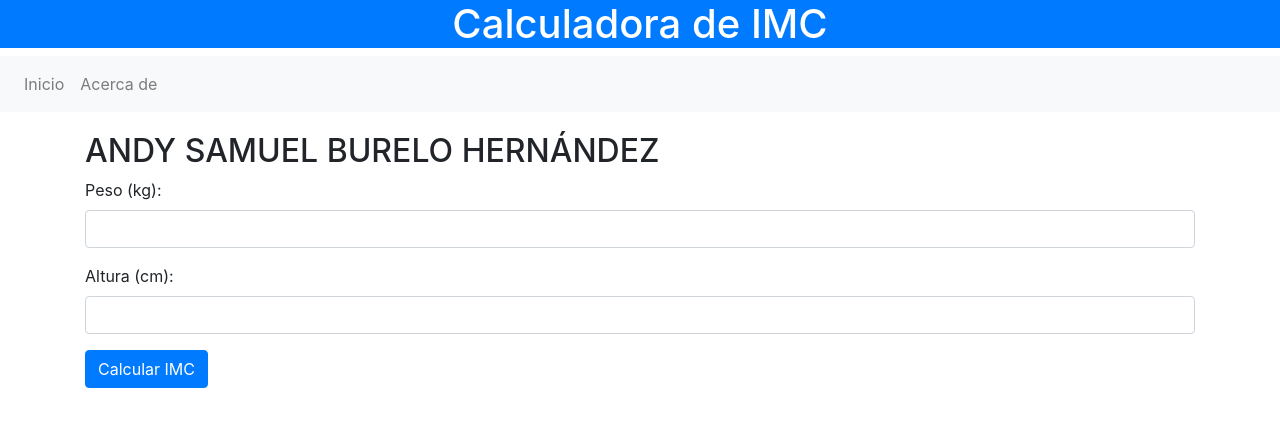
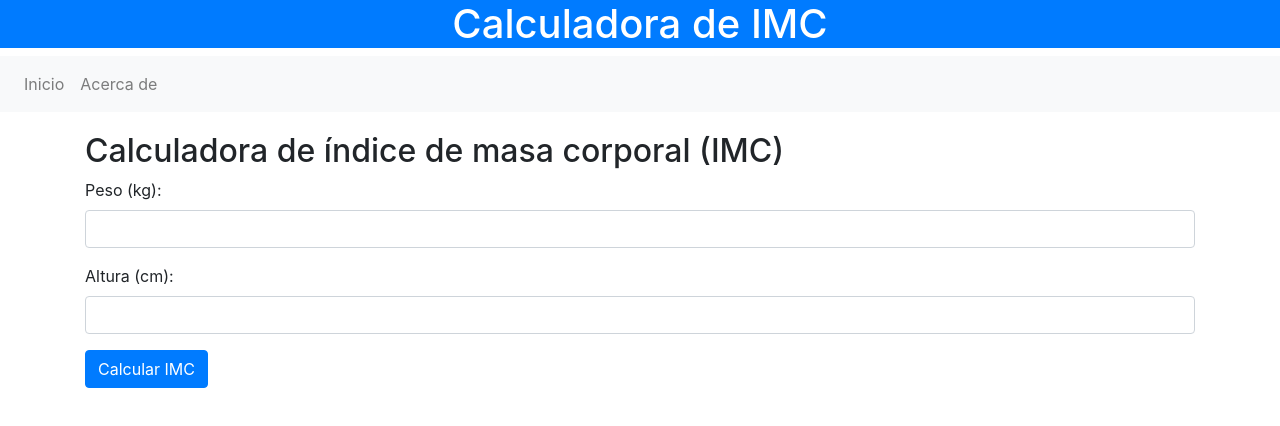
Before and after one commit to andyburelo/imc, a plain HTML site: page index.html in a window 1280 px wide. Drawn offline with nearby package versions, Linux system fonts and the light colour scheme.

Commit message:
Add files via upload

```diff
--- a/index.html
+++ b/index.html
@@ -29,7 +29,7 @@
 
   <!-- Contenido principal -->
   <div class="container">
-    <h2>ANDY SAMUEL BURELO HERNÁNDEZ</h2>
+    <h2>Calculadora de índice de masa corporal (IMC)</h2>
     <form id="imcForm">
       <div class="form-group">
         <label for="peso">Peso (kg):</label>
```
